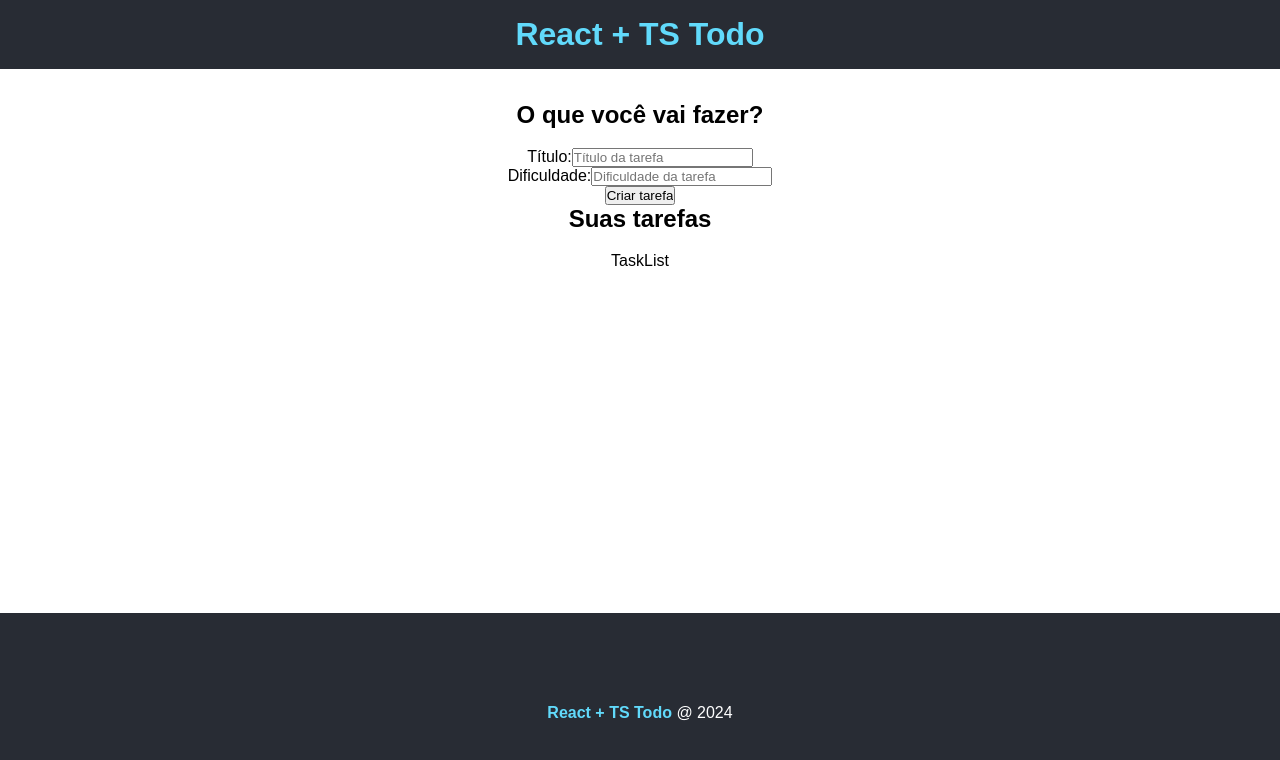
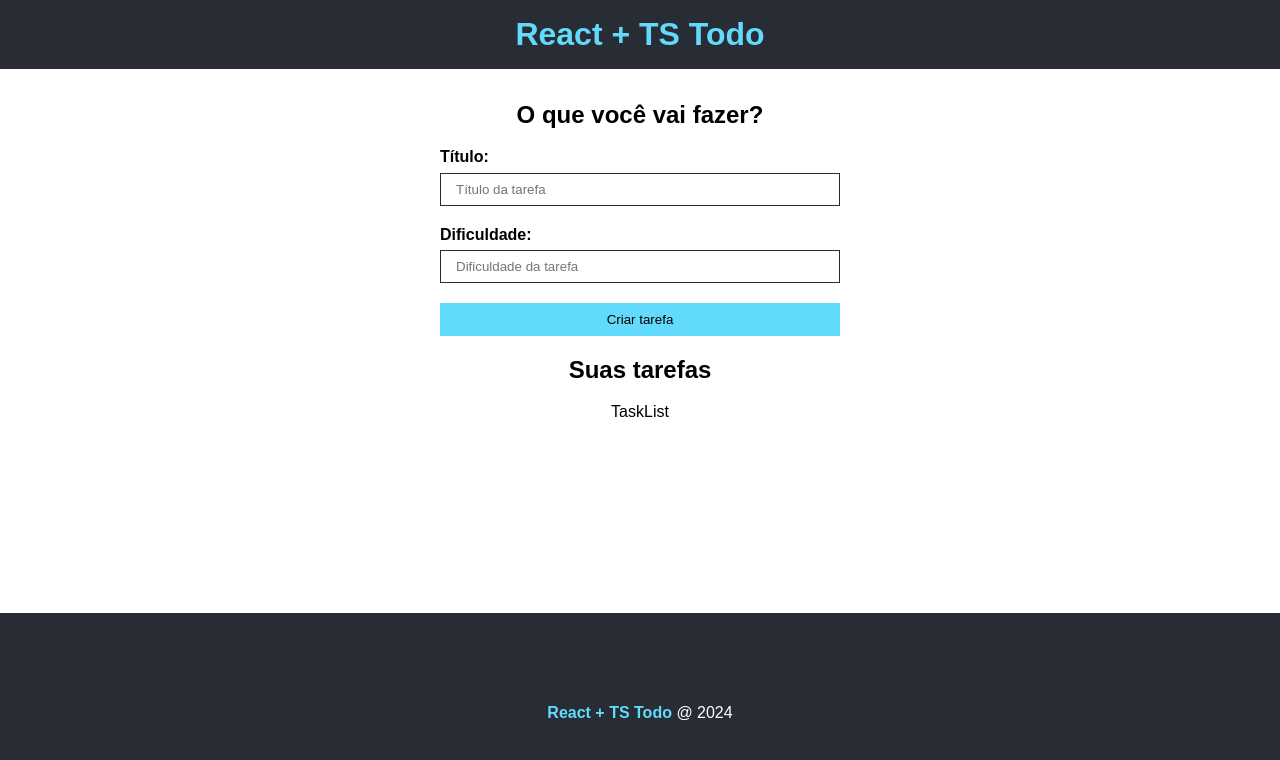
Before and after one commit to ms-gustavo/to-do-typescript, a React (Vite) app: page / in a window 1280 px wide. Shown: the top 760 px of the page. Built offline with nearby package versions, Linux system fonts and the light colour scheme.

Commit message:
style: adding styles to task form

```diff
--- /dev/null
+++ b/src/components/TaskForm/TaskForm.module.css
@@ -0,0 +1,37 @@
+.form {
+  display: flex;
+  flex-direction: column;
+  max-width: 400px;
+  margin: 0 auto;
+}
+
+.form input {
+  padding: 8px 15px;
+  margin-bottom: 1.5em;
+  border-radius: 0;
+  border: 1px solid #282c34;
+}
+
+.form input[type="submit"] {
+  background-color: #61dafb;
+  border: 1px solid #61dafb;
+  color: #000;
+  transition: 0.5s;
+  cursor: pointer;
+}
+
+.form input[type="submit"]:hover {
+  background-color: #fff;
+  border-color: #282c34;
+}
+
+.input_container {
+  display: flex;
+  flex-direction: column;
+  text-align: left;
+}
+
+.input_container label {
+  font-weight: bold;
+  margin-bottom: 0.4em;
+}
--- a/src/components/TaskForm/TaskForm.tsx
+++ b/src/components/TaskForm/TaskForm.tsx
@@ -1,17 +1,17 @@
 import React from "react";
-
+import styles from "./TaskForm.module.css";
 type Props = {
   btnText: string;
 };
 
 function TaskForm({ btnText }: Props) {
   return (
-    <form>
-      <div>
+    <form className={styles.form}>
+      <div className={styles.input_container}>
         <label htmlFor="title">Título:</label>
         <input type="text" name="title" placeholder="Título da tarefa" />
       </div>
-      <div>
+      <div className={styles.input_container}>
         <label htmlFor="difficulty">Dificuldade:</label>
         <input
           type="text"
```
